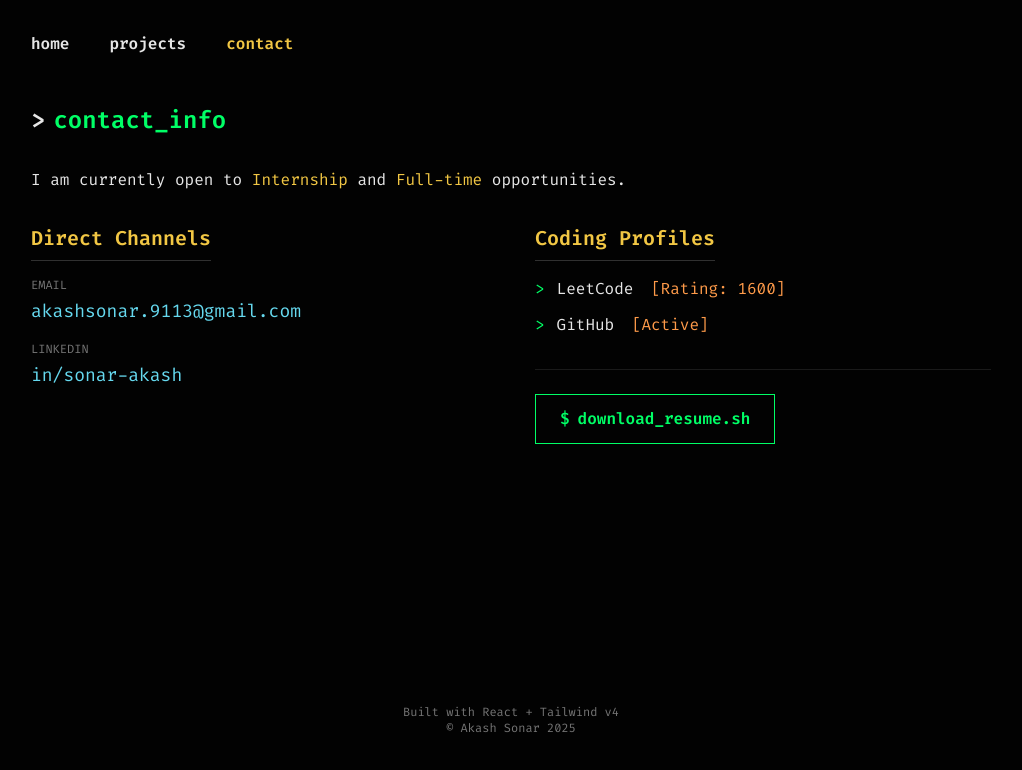
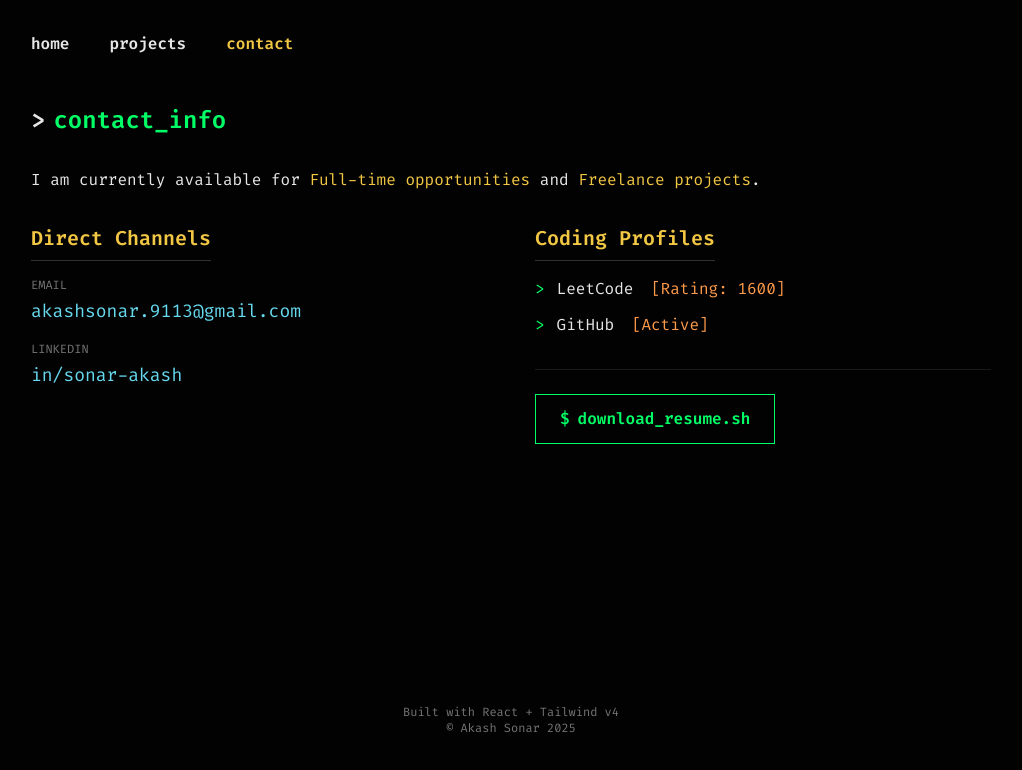
Before and after one commit to SonarAkash/portfolio, a React (Vite) app: page / in a window 1280 px wide. Both pictures are taken after a click on the button "contact". Shown: the top 770 px of the page, without its empty margins (129-1151 px from the left). Built offline with nearby package versions, Linux system fonts and the light colour scheme.

Commit message:
changed the contact section

```diff
--- a/src/App.jsx
+++ b/src/App.jsx
@@ -249,7 +249,8 @@ function App() {
 
             <div className="text-bash-text">
               <p>
-                I am currently open to <span className="text-bash-yellow">Internship</span> and <span className="text-bash-yellow">Full-time</span> opportunities.
+                {/* I am currently open to <span className="text-bash-yellow">Internship</span> and <span className="text-bash-yellow">Full-time</span> opportunities. */}
+                I am currently available for <span className="text-bash-yellow">Full-time opportunities</span> and <span className="text-bash-yellow">Freelance projects</span>.
               </p>
             </div>
 
```
